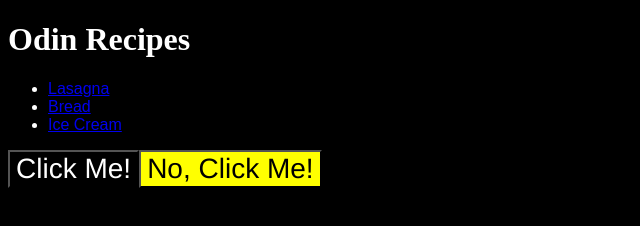
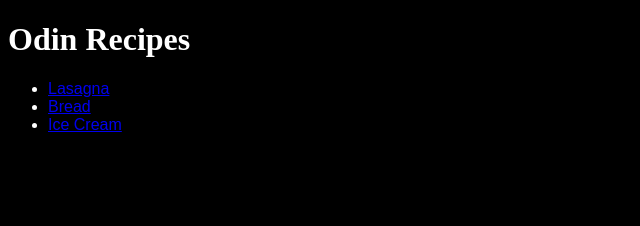
Before and after one commit to Szwed88/odin-recipes, a plain HTML site: page index.html in a window 1280 px wide. Shown: the whole page, without its empty margins (0-640 px from the left). Drawn offline with Linux system fonts and the light colour scheme.

Commit message:
removed buttons

```diff
--- a/index.html
+++ b/index.html
@@ -18,7 +18,6 @@
         <p></p>
         <!--img src="images/Odin.png" width="300" height="300" alt="Odin"-->
 
-            <button class="one" >Click Me!</button><button class="two">No, Click Me!</button>
 
     </body>
 </html>
```
